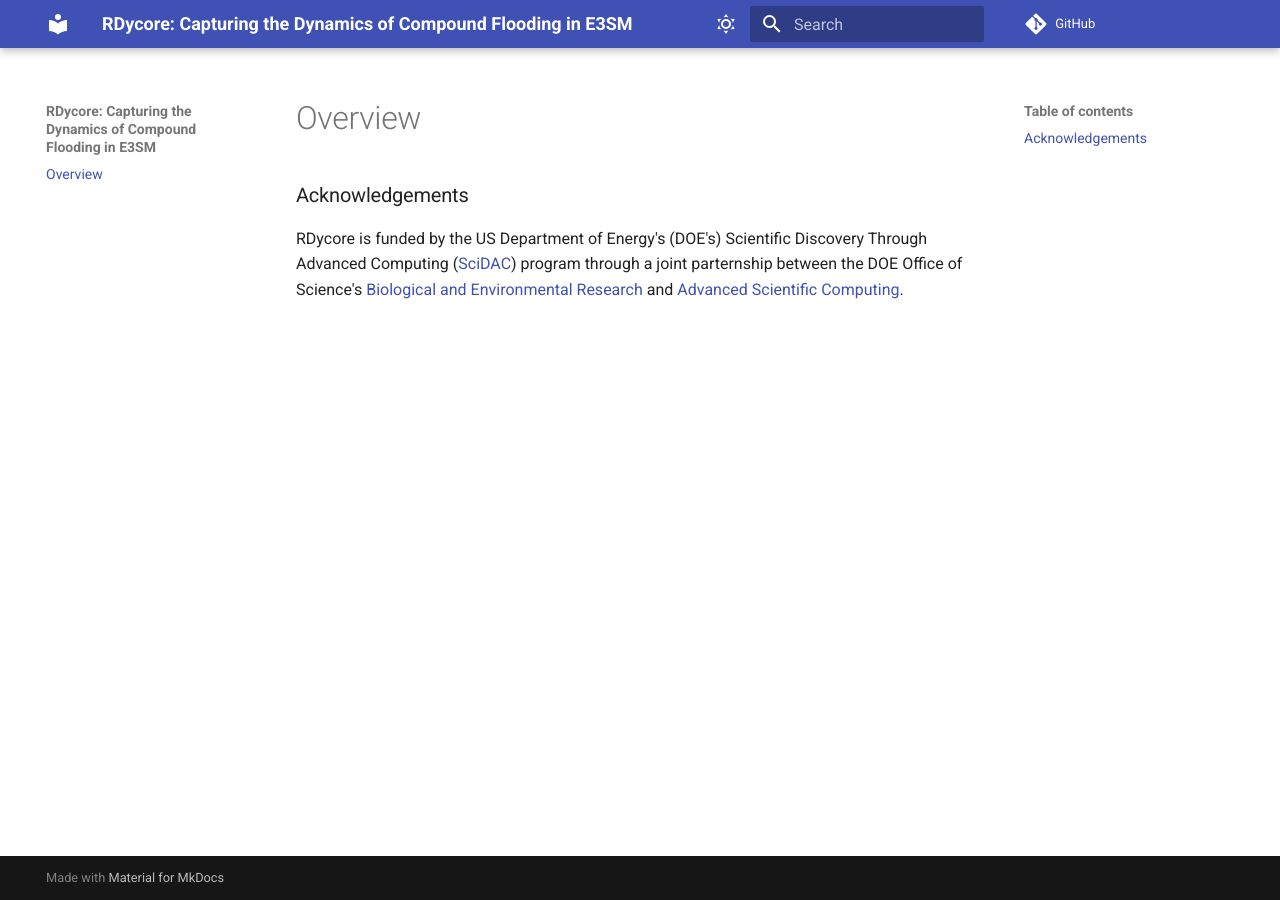
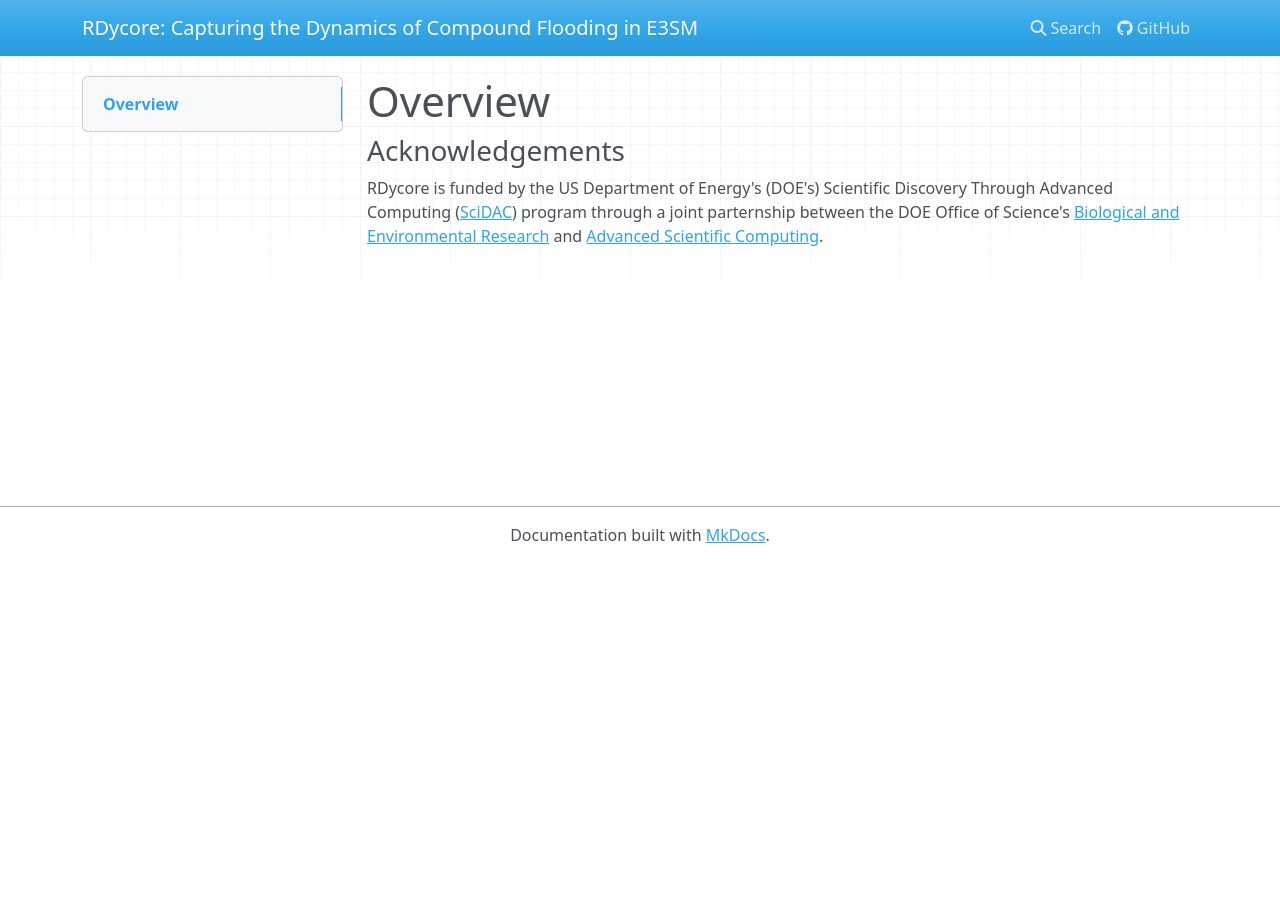
Before and after one commit to RDycore/RDycore.github.io, an MkDocs documentation site: the page built from docs/index.md, in a window 1280 px wide. Built offline with MkDocs 1.6.1, drawn with Linux system fonts in a browser that asks for light colours; nearby versions of some CDN libraries; comment, search, counter and statistics services are not loaded.

Commit message:
simplify the mkdocs.yml

```diff
--- a/mkdocs.yml
+++ b/mkdocs.yml
@@ -5,38 +5,5 @@ nav:
 
 edit_uri: ""
 
-theme:
-  name: material
-  palette:
-  palette:
-  - media: "(prefers-color-scheme: light)"
-    scheme: default
-    toggle:
-      icon: material/weather-sunny
-      name: Switch to dark mode
-  - media: "(prefers-color-scheme: dark)"
-    scheme: slate
-    toggle:
-      icon: material/weather-night
-      name: Switch to light mode
-  features:
-    - navigation.indices
-    - navigation.instant
-    - navigation.sections
-    - navigation.top
-#    - navigation.tabs
-
-markdown_extensions:
-  - pymdownx.highlight
-  - pymdownx.superfences
-  - pymdownx.tabbed:
-      alternate_style: true
-  - pymdownx.arithmatex:
-      generic: true
-
-extra_javascript:
-  - javascript/mathjax.js
-  - https://polyfill.io/v3/polyfill.min.js?features=es6
-  - https://cdn.jsdelivr.net/npm/mathjax@3/es5/tex-mml-chtml.js
 
 repo_url: https://github.com/RDycore/RDycore.github.io
```
